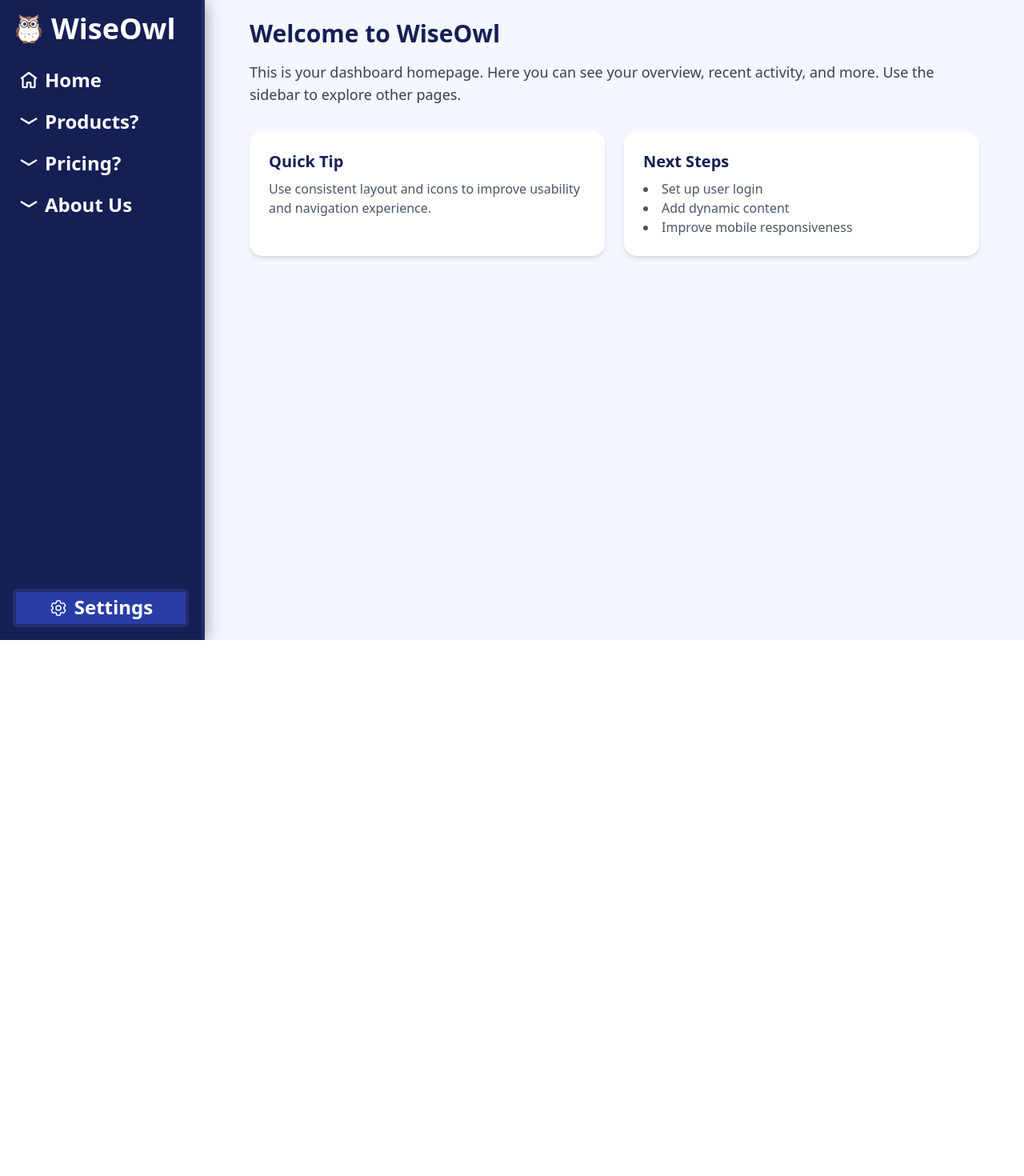
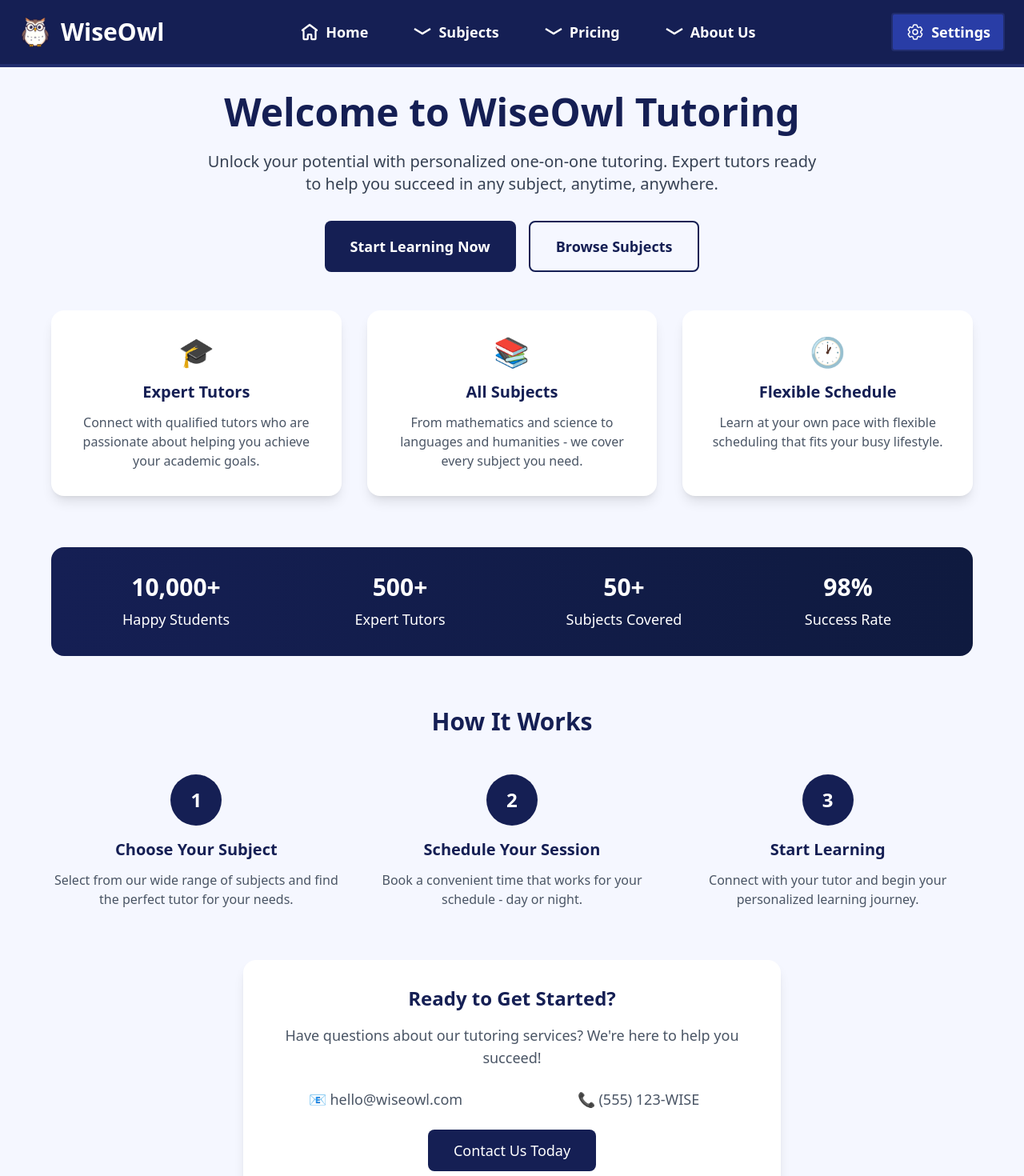
Before and after one commit to GavinCopley/svelte1, a SvelteKit app: page / in a window 1280 px wide. Shown: the top 1470 px of the page at 80% size. Before the commit the page ends 800 px from the top, so only its background shows below. Built offline with nearby package versions, Linux system fonts and the light colour scheme.

Commit message:
page and layout updates (header not sidebar + new homepage)

```diff
--- /dev/null
+++ b/src/lib/components/index.ts
@@ -0,0 +1,3 @@
+export function openContactForm() {
+    window.open('', '_blank');
+  }
--- a/src/routes/+layout.svelte
+++ b/src/routes/+layout.svelte
@@ -4,45 +4,60 @@
 </script>
 
 <!-- Layout structure -->
-<div class="flex min-h-screen">
-    <!-- Sidebar -->
-    <aside class="w-64 bg-[#151f54] text-white p-4 space-y-4 shadow-[0_2px_20px_0px_rgba(0,0,0,0.4)] z-10 relative border-r-4 border-[#212d6e] flex flex-col justify-between h-screen">
-        <div>
-            <div class="flex items-center space-x-2 mb-6">
+<div class="min-h-screen">
+    <!-- Header -->
+    <header class="bg-[#151f54] text-white shadow-[0_2px_20px_0px_rgba(0,0,0,0.4)] border-b-4 border-[#212d6e]">
+        <div class="container mx-auto px-6 py-4">
+            <div class="flex items-center justify-between">
+                <!-- Logo and Brand -->
+                <div class="flex items-center space-x-3">
                     <img src="/favicon.png" alt="Logo" class="w-10 h-10" />
-            <h1 class="text-4xl font-bold">WiseOwl</h1>
+                    <h1 class="text-3xl font-bold">WiseOwl</h1>
                 </div>
-            <nav class="flex flex-col space-y-3">
-            <a href="/" class="font-bold hover:bg-gray-700 rounded px-2 py-1 text-lg md:text-2xl flex items-center space-x-2 text-white">
+
+                <!-- Navigation -->
+                <nav class="hidden md:flex items-center space-x-8">
+                    <a href="/" class="font-semibold hover:bg-gray-700 rounded px-3 py-2 text-lg flex items-center space-x-2 text-white transition-colors">
                         <Icon name="home" />
                         <span>Home</span>
                     </a>
-            <a href="/about" class="font-bold hover:bg-gray-700 rounded px-2 py-1 text-lg md:text-2xl flex items-center space-x-2 text-white">
+                    <a href="/subjects" class="font-semibold hover:bg-gray-700 rounded px-3 py-2 text-lg flex items-center space-x-2 text-white transition-colors">
                         <Icon name="about" />
-                <span>Products?</span>
+                        <span>Subjects</span>
                     </a>
-            <a href="/about" class="font-bold hover:bg-gray-700 rounded px-2 py-1 text-lg md:text-2xl flex items-center space-x-2 text-white">
+                    <a href="/pricing" class="font-semibold hover:bg-gray-700 rounded px-3 py-2 text-lg flex items-center space-x-2 text-white transition-colors">
                         <Icon name="about" />
-                <span>Pricing?</span>
+                        <span>Pricing</span>
                     </a>
-            <a href="/about" class="font-bold hover:bg-gray-700 rounded px-2 py-1 text-lg md:text-2xl flex items-center space-x-2 text-white">
+                    <a href="/about" class="font-semibold hover:bg-gray-700 rounded px-3 py-2 text-lg flex items-center space-x-2 text-white transition-colors">
                         <Icon name="about" />
                         <span>About Us</span>
                     </a>
                 </nav>
+
+                <!-- Settings/Profile -->
+                <div class="flex items-center space-x-4">
+                    <a href="/settings"
+                       class="font-semibold bg-[#293da6] hover:bg-[#212d6e] rounded px-4 py-2 text-lg flex items-center space-x-2 text-white border-2 border-[#212d6e] transition-colors">
+                        <Icon name="settings" />
+                        <span>Settings</span>
+                    </a>
                 </div>
 
-        <nav>
-            <a href="/settings"
-            class="font-bold bg-[#293da6] hover:bg-gray-700 rounded px-2 py-1 text-lg md:text-2xl flex items-center justify-center space-x-2 text-white border-4 border-[#212d6e]">
-                <Icon name="settings" />
-                <span class="relative -top-[1px]">Settings</span>
-            </a>
-        </nav>
-    </aside>
+                <!-- Mobile Menu Button (for future mobile implementation) -->
+                <button class="md:hidden text-white" aria-label="Open mobile menu">
+                    <svg class="w-6 h-6" fill="none" stroke="currentColor" viewBox="0 0 24 24">
+                        <path stroke-linecap="round" stroke-linejoin="round" stroke-width="2" d="M4 6h16M4 12h16M4 18h16"></path>
+                    </svg>
+                </button>
+            </div>
+        </div>
+    </header>
 
     <!-- Main Content -->
-    <main class="flex-1 py-6 px-14 bg-[#f5f7ff]">
+    <main class="py-8 px-6 bg-[#f5f7ff] min-h-screen">
+        <div class="container mx-auto max-w-6xl">
             <slot />
+        </div>
     </main>
 </div>
--- a/src/routes/+page.svelte
+++ b/src/routes/+page.svelte
@@ -1,20 +1,127 @@
-<h2 class="text-3xl font-bold text-[#151f54] mb-4">Welcome to WiseOwl</h2>
-    <p class="text-gray-700 text-lg">
-      This is your dashboard homepage. Here you can see your overview, recent activity, and more. Use the sidebar to explore other pages.
-    </p>
+<script lang="ts">
+  function openContactForm() {
+    window.open('', '_blank');
+  }
 
-<!-- Sample cards or widgets -->
-<div class="grid grid-cols-1 md:grid-cols-2 gap-6 mt-8">
-    <div class="bg-white shadow-md rounded-2xl p-6">
-        <h3 class="text-xl font-semibold mb-2 text-[#151f54]">Quick Tip</h3>
-        <p class="text-gray-600">Use consistent layout and icons to improve usability and navigation experience.</p>
+  function startTutoring() {
+    // Navigate to tutoring page or open scheduling
+    console.log('Starting tutoring session...');
+  }
+
+  function browseSubjects() {
+    // Navigate to subjects page
+    window.location.href = '/subjects';
+    console.log('Browsing subjects...');
+  }
+</script>
+
+<!-- Hero Section -->
+<div class="text-center mb-12">
+  <h1 class="text-5xl font-bold text-[#151f54] mb-6">Welcome to WiseOwl Tutoring</h1>
+  <p class="text-xl text-gray-700 mb-8 max-w-3xl mx-auto">
+    Unlock your potential with personalized one-on-one tutoring. Expert tutors ready to help you succeed in any subject, anytime, anywhere.
+  </p>
+  <div class="flex flex-col sm:flex-row gap-4 justify-center">
+    <button
+      on:click={startTutoring}
+      class="bg-[#151f54] text-white px-8 py-4 rounded-lg hover:bg-[#0f1a3f] transition-colors text-lg font-semibold"
+    >
+      Start Learning Now
+    </button>
+    <button
+      on:click={browseSubjects}
+      class="border-2 border-[#151f54] text-[#151f54] px-8 py-4 rounded-lg hover:bg-[#151f54] hover:text-white transition-colors text-lg font-semibold"
+    >
+      Browse Subjects
+    </button>
+  </div>
+</div>
+
+<!-- Features Grid -->
+<div class="grid grid-cols-1 md:grid-cols-3 gap-8 mb-16">
+  <div class="bg-white shadow-lg rounded-2xl p-8 text-center">
+    <div class="text-4xl mb-4">🎓</div>
+    <h3 class="text-xl font-semibold mb-3 text-[#151f54]">Expert Tutors</h3>
+    <p class="text-gray-600">Connect with qualified tutors who are passionate about helping you achieve your academic goals.</p>
+  </div>
+
+  <div class="bg-white shadow-lg rounded-2xl p-8 text-center">
+    <div class="text-4xl mb-4">📚</div>
+    <h3 class="text-xl font-semibold mb-3 text-[#151f54]">All Subjects</h3>
+    <p class="text-gray-600">From mathematics and science to languages and humanities - we cover every subject you need.</p>
+  </div>
+
+  <div class="bg-white shadow-lg rounded-2xl p-8 text-center">
+    <div class="text-4xl mb-4">🕐</div>
+    <h3 class="text-xl font-semibold mb-3 text-[#151f54]">Flexible Schedule</h3>
+    <p class="text-gray-600">Learn at your own pace with flexible scheduling that fits your busy lifestyle.</p>
+  </div>
+</div>
+
+<!-- Stats Section -->
+<div class="bg-gradient-to-r from-[#151f54] to-[#0f1a3f] rounded-2xl p-8 mb-16 text-white">
+  <div class="grid grid-cols-1 md:grid-cols-4 gap-8 text-center">
+    <div>
+      <div class="text-3xl font-bold mb-2">10,000+</div>
+      <div class="text-lg">Happy Students</div>
     </div>
-    <div class="bg-white shadow-md rounded-2xl p-6">
-        <h3 class="text-xl font-semibold mb-2 text-[#151f54]">Next Steps</h3>
-        <ul class="list-disc list-inside text-gray-600">
-            <li>Set up user login</li>
-            <li>Add dynamic content</li>
-            <li>Improve mobile responsiveness</li>
-        </ul>
+    <div>
+      <div class="text-3xl font-bold mb-2">500+</div>
+      <div class="text-lg">Expert Tutors</div>
     </div>
+    <div>
+      <div class="text-3xl font-bold mb-2">50+</div>
+      <div class="text-lg">Subjects Covered</div>
+    </div>
+    <div>
+      <div class="text-3xl font-bold mb-2">98%</div>
+      <div class="text-lg">Success Rate</div>
+    </div>
+  </div>
 </div>
+
+<!-- How It Works Section -->
+<div class="mb-16">
+  <h2 class="text-3xl font-bold text-[#151f54] text-center mb-12">How It Works</h2>
+  <div class="grid grid-cols-1 md:grid-cols-3 gap-8">
+    <div class="text-center">
+      <div class="bg-[#151f54] text-white rounded-full w-16 h-16 flex items-center justify-center text-2xl font-bold mx-auto mb-4">1</div>
+      <h3 class="text-xl font-semibold mb-3 text-[#151f54]">Choose Your Subject</h3>
+      <p class="text-gray-600">Select from our wide range of subjects and find the perfect tutor for your needs.</p>
+    </div>
+    <div class="text-center">
+      <div class="bg-[#151f54] text-white rounded-full w-16 h-16 flex items-center justify-center text-2xl font-bold mx-auto mb-4">2</div>
+      <h3 class="text-xl font-semibold mb-3 text-[#151f54]">Schedule Your Session</h3>
+      <p class="text-gray-600">Book a convenient time that works for your schedule - day or night.</p>
+    </div>
+    <div class="text-center">
+      <div class="bg-[#151f54] text-white rounded-full w-16 h-16 flex items-center justify-center text-2xl font-bold mx-auto mb-4">3</div>
+      <h3 class="text-xl font-semibold mb-3 text-[#151f54]">Start Learning</h3>
+      <p class="text-gray-600">Connect with your tutor and begin your personalized learning journey.</p>
+    </div>
+  </div>
+</div>
+
+<!-- Contact Us Card -->
+<div class="flex justify-center">
+  <div class="bg-white shadow-lg rounded-2xl p-8 max-w-2xl w-full">
+    <h3 class="text-2xl font-semibold mb-4 text-[#151f54] text-center">Ready to Get Started?</h3>
+    <p class="text-gray-600 mb-6 text-center text-lg">Have questions about our tutoring services? We're here to help you succeed!</p>
+    <div class="grid grid-cols-1 md:grid-cols-2 gap-6 mb-6">
+      <div class="text-center">
+        <p class="text-gray-600 text-lg">📧 hello@wiseowl.com</p>
+      </div>
+      <div class="text-center">
+        <p class="text-gray-600 text-lg">📞 (555) 123-WISE</p>
+      </div>
+    </div>
+    <div class="text-center">
+      <button
+        on:click={openContactForm}
+        class="bg-[#151f54] text-white px-8 py-3 rounded-lg hover:bg-[#0f1a3f] transition-colors text-lg font-medium"
+      >
+        Contact Us Today
+      </button>
+    </div>
+  </div>
+</div>
```
Lines whose indentation alone changed are shown as unchanged.
